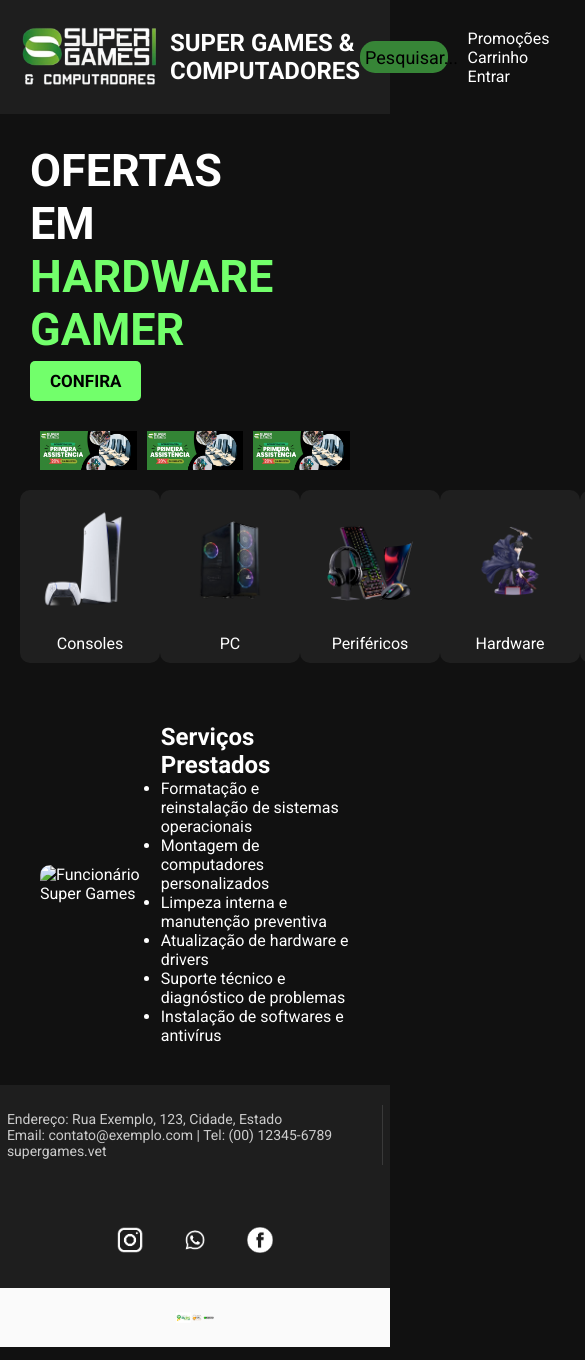
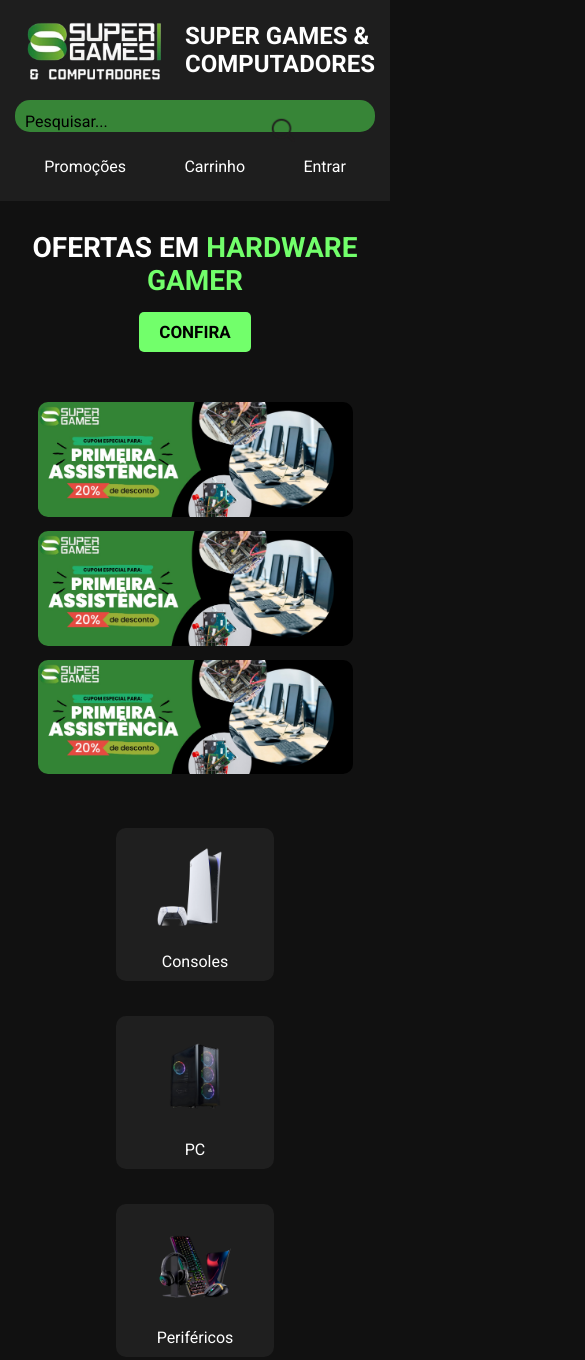
Before and after one commit to kennedyjunior/SPG-UNP-P1, a plain HTML site: page Projeto_Final_API_Daniel/menu-principal.html in a window 390 px wide. Shown: the top 1360 px of the page, 585 px wide, since content can reach past the window. Drawn offline with Linux system fonts and the light colour scheme.

Commit message:
Atualização: Responsividade de celulares
Finalmente...

```diff
--- a/Projeto_Final_API_Daniel/style.css
+++ b/Projeto_Final_API_Daniel/style.css
@@ -69,30 +69,29 @@ nav a {
     cursor: pointer;
     border-radius: 5px;
     font-size: 17px;
+    transition: background-color 0.3s ease;
+    margin-top: 10px;
 }
 
 .banner button:hover {
-    background-color: #4da848
+    background-color: #4da848;
 }
 
 .div-busca {
     display: flex;
-    background-color:#378537;
-    background-color:#378537;
-    border-radius:15px;
-    width:25%;
-    height:2rem;
+    background-color: #378537;
+    border-radius: 15px;
+    width: 25%;
+    height: 2rem;
 }
 
 .txt-busca {
-    display: flex;
-    background-color:transparent;
-    padding-left:5px;
-    font-size:18px;
-    border:none;
-    height:32px;
-    width:440px;
-
+    background-color: transparent;
+    padding-left: 5px;
+    font-size: 18px;
+    border: none;
+    height: 32px;
+    width: 440px;
 }
 
 .txt-busca::placeholder {
@@ -104,6 +103,7 @@ nav a {
     justify-content: space-around;
     padding: 20px;
     background-color: #111;
+    flex-wrap: wrap;
 }
 
 .categorias div {
@@ -112,6 +112,7 @@ nav a {
     background-color: #1f1f1f;
     border-radius: 10px;
     width: 150px;
+    margin: 10px;
 }
 
 .categorias div img {
@@ -131,7 +132,6 @@ nav a {
     display: flex;
     justify-content: space-around;
     flex-wrap: wrap;
-
 }
 
 .produto {
@@ -143,84 +143,195 @@ nav a {
     text-align: center;
 }
 
-/* Toda footer e certificados realizado por Eduardo */
+/* Rodapé (Eduardo) */
 .footer {
-  background-color: #1e1e1e;
-  color: #fff;
-  padding: 20px 0;
-  text-align: center;
+    background-color: #1e1e1e;
+    color: #fff;
+    padding: 20px 0;
+    text-align: center;
 }
-
 
 .footer-container {
     color: #ccc;
     font-size: 14px;
-}
-
-.footer-container {
-  display: flex;                  /* Ativa o layout flexbox */
-  justify-content: center;       /* Centraliza os itens horizontalmente */
-  align-items: center;           /* Centraliza os itens verticalmente */
-  gap: 50px;                      /* Espaço entre os elementos filhos */
-  flex-wrap: wrap;               /* Permite que os itens quebrem linha se necessário */
+    display: flex;
+    justify-content: center;
+    align-items: center;
+    gap: 50px;
+    flex-wrap: wrap;
 }
 
 .footer-info {
-  text-align: left;              /* Alinha o texto à esquerda */
+    text-align: left;
 }
 
 .footer-divider {
-  width: 1px;                    /* Largura da barra */
-  height: 60px;                  /* Altura da barra (ajuste conforme necessário) */
-  background-color: #555;        /* Cor da barra - um cinza mais suave */
-  opacity: 0.5;                  /* Deixa a barra discreta */
+    width: 1px;
+    height: 60px;
+    background-color: #555;
+    opacity: 0.5;
 }
 
 .footer-social {
-  display: flex;                 /* Coloca os ícones em linha (flex) */
-  gap: 15px;                     /* Espaço entre os ícones sociais */
+    display: flex;
+    gap: 15px;
 }
 
 .social-icon {
-  width: 50px;                   /* Largura do ícone */
-  height: 50px;                  /* Altura do ícone */
-  filter: brightness(0) invert(1); /* Deixa o ícone branco sobre fundo escuro */
-  transition: transform 0.3s;    /* Efeito suave de transformação */
+    width: 50px;
+    height: 50px;
+    filter: brightness(0) invert(1);
+    transition: transform 0.3s;
 }
 
 .social-icon:hover {
-  transform: scale(1.1);         /* Aumenta o ícone levemente ao passar o mouse */
+    transform: scale(1.1);
 }
 
-/* Seção de certificações (abaixo do rodapé) */
+/* Certificações */
 .certificacoes {
-  background-color: #fafafa;       /* Fundo cinza tom acima do fundo comum */
-  padding: 20px 0;                 /* Espaçamento acima e abaixo */
-  text-align: center;             /* Centraliza o conteúdo */
+    background-color: #fafafa;
+    padding: 20px 0;
+    text-align: center;
 }
 
 .certificacoes-container img {
-  max-width: 10%;                 /* Evita que ultrapasse a largura da tela */
-  height: auto;                   /* Mantém proporção da imagem */
-  opacity: 0.9;                   /* Leve transparência */
-  transition: opacity 0.3s ease; /* Suaviza efeito ao passar o mouse */
+    max-width: 10%;
+    height: auto;
+    opacity: 0.9;
+    transition: opacity 0.3s ease;
 }
 
 .certificacoes-container img:hover {
-  opacity: 1;                     /* Totalmente visível ao passar o mouse */
+    opacity: 1;
 }
 
-/* Parte de Daniel Tavares, propagandas e fotos */
+/* Propagandas (Daniel) */
 .propagandas {
-    padding-right: 35px;          /* Põe espaçamento entre as propagandas e as bordas do site */
-    padding-left: 35px;          /* Põe espaçamento entre as propagandas e as bordas do site */
-    display: flex;               /* Coloca as propagandas ordenadas (em linha) */
-    text-align: center;          /* Centraliza todo o conteúdo */
+    padding: 0 35px;
+    display: flex;
+    text-align: center;
+    gap: 10px;
 }
 
 .fotos-propagandas {
-    padding-right: 5px;           /* Põe um espaçamento entre as propagandas */
-    padding-left: 5px;            /* Põe um espaçamento entre as propagandas */
-    width: 100%;                 /* Faz com que a imagem preencha 100% do espaço disponível */
-    height: 100%;                /* Faz com que a imagem preencha 100% do espaço disponível */
+    width: 100%;
+    height: auto;
+    border-radius: 10px;
 }
+
+/* Serviços (Pedro) */
+.servicos-container {
+    display: flex;
+    align-items: center;
+    gap: 20px;
+    padding: 40px;
+}
+
+.servicos-container img {
+    width: 200px;
+    border-radius: 10px;
+}
+
+.servicos-texto {
+    max-width: 600px;
+}
+
+/* ===== RESPONSIVIDADE CELULARES ===== */
+@media (max-width: 768px) {
+
+    header {
+        flex-direction: column;
+        align-items: flex-start;
+        gap: 15px;
+        padding: 15px;
+    }
+
+    .logo {
+        justify-content: center;
+        width: 100%;
+    }
+
+    .div-busca {
+        width: 100%;
+        flex-direction: row;
+        padding: 5px;
+    }
+
+    .txt-busca {
+        width: 100%;
+        font-size: 16px;
+    }
+
+    nav {
+        width: 100%;
+        display: flex;
+        justify-content: space-around;
+        flex-wrap: wrap;
+    }
+
+    nav a {
+        margin: 10px 5px;
+    }
+
+    .banner {
+        flex-direction: column;
+        text-align: center;
+    }
+
+    .banner-text {
+        max-width: 100%;
+    }
+
+    .banner h1 {
+        font-size: 28px;
+    }
+
+    .propagandas {
+        flex-direction: column;
+        align-items: center;
+        padding: 20px;
+    }
+
+    .propagandas div {
+        width: 90%;
+    }
+
+    .categorias {
+        justify-content: center;
+        gap: 15px;
+    }
+
+    .categorias div {
+        width: 45%;
+        margin-bottom: 10px;
+    }
+
+    .categorias div img {
+        width: 100px;
+    }
+
+    .servicos-container {
+        flex-direction: column;
+        text-align: center;
+        padding: 20px;
+    }
+
+    .servicos-container img {
+        width: 80%;
+    }
+
+    .footer-container {
+        flex-direction: column;
+        text-align: center;
+        gap: 20px;
+    }
+
+    .footer-divider {
+        display: none;
+    }
+
+    .certificacoes-container img {
+        max-width: 50%;
+    }
+}
```
